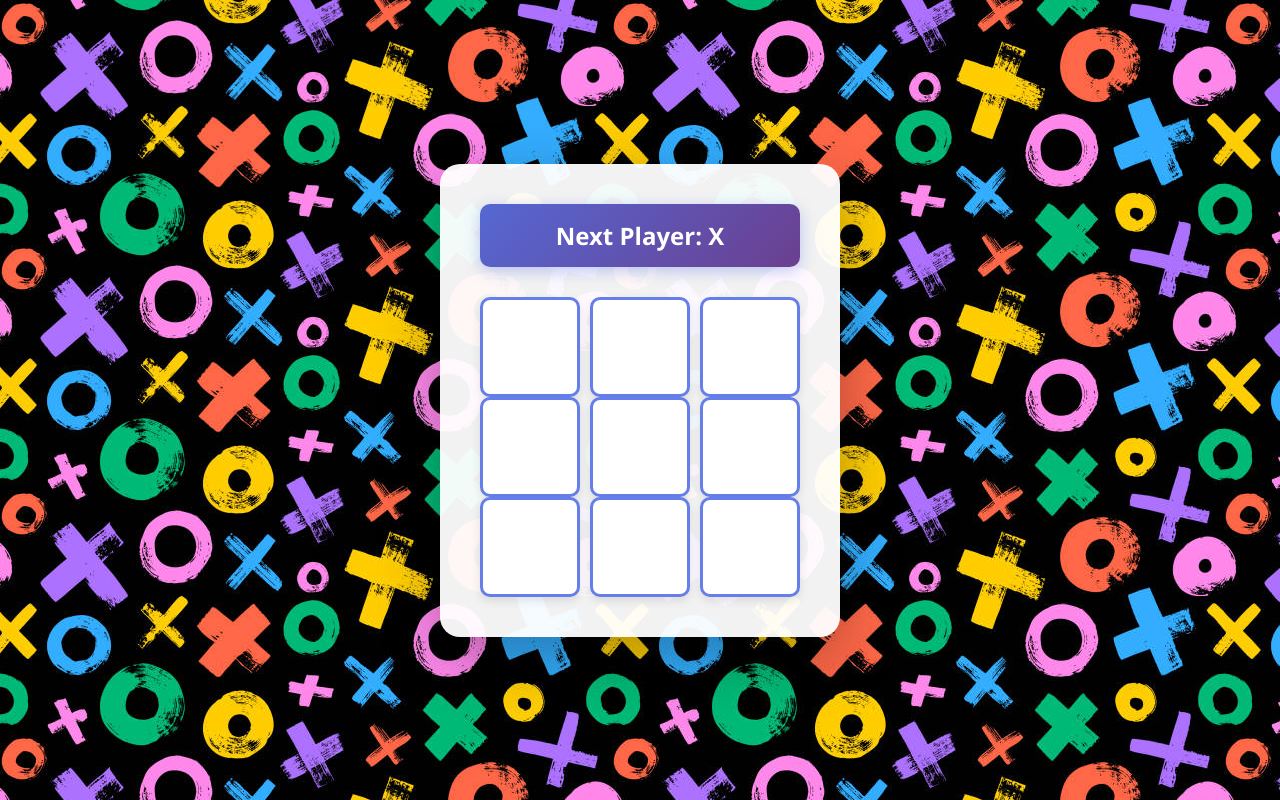
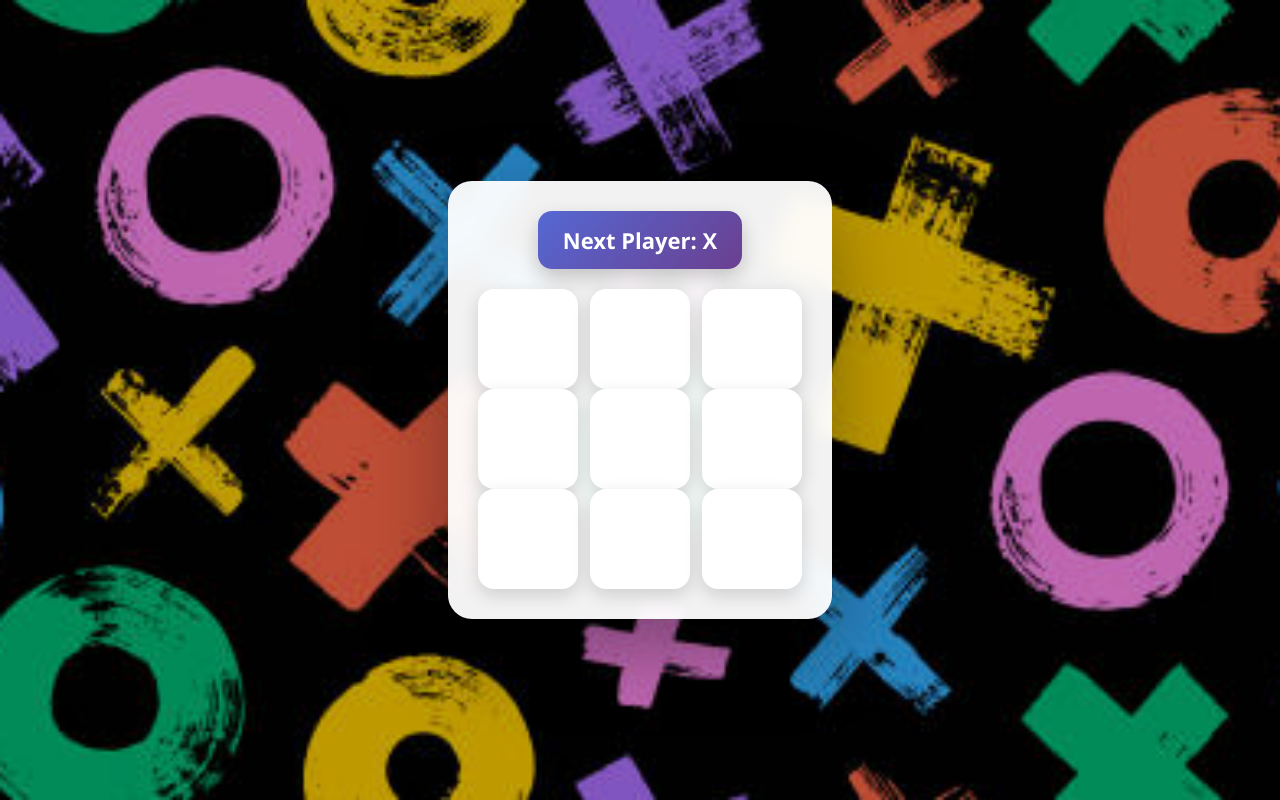
Before and after one commit to Nidhal06/xoGame, a React (Vite) app: page / in a window 1280 px wide. Built offline with nearby package versions, Linux system fonts and the light colour scheme.

Commit message:
Refactor CSS for improved structure and readability

```diff
--- a/src/App.css
+++ b/src/App.css
@@ -1,167 +1,210 @@
-{
-box-sizing: border-box;
+*{
+box-sizing:border-box;
 }
 
-
-body {
-font-family: 'Segoe UI', Tahoma, Geneva, Verdana, sans-serif;
-display: flex;
-justify-content: center;
-align-items: center;
-min-height: 100vh;
-margin: 0;
-background: url('/public/background.jpg');
+body{
+font-family:'Segoe UI',sans-serif;
+display:flex;
+justify-content:center;
+align-items:center;
+min-height:100vh;
+margin:0;
+background:url('/public/background.jpg');
+background-size:cover;
+background-position:center;
+background-repeat:no-repeat;
 }
 
-.game {
-display: flex;
-flex-direction: row;
-gap: 40px;
-padding: 40px;
-background: rgba(255, 255, 255, 0.95);
-border-radius: 20px;
-box-shadow: 0 20px 60px rgba(0, 0, 0, 0.3);
+/* glass overlay for readability */
+body::before{
+content:"";
+position:fixed;
+inset:0;
+background:rgba(0,0,0,.25);
+z-index:-1;
 }
 
-.game-board {
-display: flex;
-flex-direction: column;
-gap: 20px;
+.game{
+padding:30px;
+background:rgba(255,255,255,0.95);
+border-radius:24px;
+box-shadow:0 30px 80px rgba(0,0,0,.35);
+backdrop-filter:blur(10px);
 }
 
-.status {
-font-size: 24px;
-font-weight: bold;
-text-align: center;
-margin-bottom: 10px;
-padding: 15px;
-background: linear-gradient(135deg, #5568d3 0%, #6b3f8f 100%);
-color: white;
-border-radius: 10px;
-box-shadow: 0 4px 15px rgba(102, 126, 234, 0.4);
+.game-board{
+display:flex;
+flex-direction:column;
+gap:20px;
+align-items:center;
+position:relative;
 }
 
-.board-row {
-display: flex;
-gap: 10px;
+.status{
+font-size:22px;
+font-weight:700;
+padding:14px 25px;
+border-radius:14px;
+background:linear-gradient(135deg,#5568d3,#6b3f8f);
+color:white;
+box-shadow:0 8px 20px rgba(0,0,0,.2);
+transition:.4s;
 }
 
-.square {
-width: 100px;
-height: 100px;
-background: white;
-border: 3px solid #667eea;
-border-radius: 10px;
-font-size: 48px;
-font-weight: bold;
-cursor: pointer;
-transition: all 0.3s ease;
-color: #333;
-box-shadow: 0 4px 10px rgba(0, 0, 0, 0.1);
+.win-text{
+animation:pulse 1s infinite alternate;
 }
 
-.square:hover {
-background: #f0f0f0;
-transform: translateY(-2px);
-box-shadow: 0 6px 20px rgba(102, 126, 234, 0.3);
-border-color: #764ba2;
+@keyframes pulse{
+from{transform:scale(1)}
+to{transform:scale(1.05)}
 }
 
-.square:active {
-transform: translateY(0);
-box-shadow: 0 2px 5px rgba(0, 0, 0, 0.1);
+/* board */
+.board-wrapper{
+position:relative;
 }
 
-.game-info {
-display: flex;
-flex-direction: column;
-gap: 10px;
-min-width: 200px;
+.board-row{
+display:flex;
+gap:12px;
 }
 
-.game-info ol {
-list-style: none;
-padding: 0;
-margin: 0;
-display: flex;
-flex-direction: column;
-gap: 8px;
+/* squares */
+.square{
+width:100px;
+height:100px;
+border-radius:16px;
+border:none;
+font-size:48px;
+font-weight:bold;
+cursor:pointer;
+background:white;
+box-shadow:0 6px 18px rgba(0,0,0,.15);
+transition:.25s;
 }
 
-.game-info li {
-margin: 0;
+.square:hover{
+transform:translateY(-4px) scale(1.04);
+box-shadow:0 12px 28px rgba(0,0,0,.25);
 }
 
-.game-info button {
-width: 100%;
-padding: 12px 20px;
-background: white;
-border: 2px solid #5568d3;
-border-radius: 8px;
-font-size: 14px;
-font-weight: 600;
-color: #5568d3;
-cursor: pointer;
-transition: all 0.3s ease;
-box-shadow: 0 2px 5px rgba(0, 0, 0, 0.1);
+.square:active{
+transform:scale(.95);
 }
 
-.game-info button:hover {
-background: #5568d3;
-color: white;
-transform: translateX(5px);
-box-shadow: 0 4px 15px rgba(102, 126, 234, 0.3);
+.square:disabled{
+opacity:.55;
+cursor:not-allowed;
 }
 
-.game-info button:active {
-transform: translateX(3px);
+/* winning squares */
+.win-square{
+background:linear-gradient(135deg,#ffe259,#ffa751);
+color:#222;
+animation:pop .5s ease forwards;
 }
 
-.square:disabled {
-background-color: #ccc;
-cursor: not-allowed;
-opacity: 0.6;
+@keyframes pop{
+0%{transform:scale(.5) rotate(-10deg)}
+70%{transform:scale(1.2) rotate(4deg)}
+100%{transform:scale(1)}
 }
 
-.restart-button {
-margin-top: 20px;
-padding: 12px 20px;
-font-size: 16px;
-font-weight: bold;
-border-radius: 8px;
-border: none;
-cursor: pointer;
-background: #667eea;
-color: white;
-box-shadow: 0 4px 10px rgba(0,0,0,0.2);
-transition: all 0.3s ease;
+/* restart */
+.restart-button{
+margin-top:18px;
+padding:14px 26px;
+font-size:16px;
+font-weight:700;
+border:none;
+border-radius:14px;
+background:linear-gradient(135deg,#667eea,#764ba2);
+color:white;
+cursor:pointer;
+transition:.25s;
 }
 
-.restart-button:hover {
-background: #5568d3;
-transform: translateY(-2px);
-box-shadow: 0 6px 15px rgba(0,0,0,0.3);
+.restart-button:hover{
+transform:translateY(-3px) scale(1.05);
+box-shadow:0 10px 30px rgba(0,0,0,.3);
 }
 
-.restart-button:active {
-transform: translateY(0);
-box-shadow: 0 3px 8px rgba(0,0,0,0.2);
+/* WIN LINE */
+
+.win-line{
+position:absolute;
+background:#ff2e63;
+border-radius:10px;
+animation:draw .5s ease forwards;
+z-index:5;
 }
 
-@media (max-width: 768px) {
-.game {
-flex-direction: column;
-padding: 20px;
-gap: 30px;
+@keyframes draw{
+from{transform:scaleX(0) scaleY(0);opacity:0}
+to{transform:scaleX(1) scaleY(1);opacity:1}
 }
 
-.square {
-width: 80px;
-height: 80px;
-font-size: 36px;
+/* rows */
+.row{
+height:6px;
+width:100%;
+left:0;
+}
+.row.pos-0{top:50px;}
+.row.pos-1{top:162px;}
+.row.pos-2{top:274px;}
+
+/* columns */
+.col{
+width:6px;
+height:100%;
+top:0;
+}
+.col.pos-0{left:50px;}
+.col.pos-1{left:162px;}
+.col.pos-2{left:274px;}
+
+/* diagonals */
+.diag1{
+width:140%;
+height:6px;
+top:50%;
+left:-20%;
+transform:rotate(45deg);
 }
 
-.status {
-font-size: 20px;
+.diag2{
+width:140%;
+height:6px;
+top:50%;
+left:-20%;
+transform:rotate(-45deg);
 }
+
+/* winner glow */
+.winner{
+animation:glow 1s infinite alternate;
 }
+
+@keyframes glow{
+from{box-shadow:0 0 20px rgba(255,215,0,.4);}
+to{box-shadow:0 0 50px rgba(255,215,0,.9);}
+}
+
+/* responsive */
+@media (max-width:600px){
+.square{
+width:70px;
+height:70px;
+font-size:34px;
+}
+
+.row.pos-0{top:35px;}
+.row.pos-1{top:117px;}
+.row.pos-2{top:199px;}
+
+.col.pos-0{left:35px;}
+.col.pos-1{left:117px;}
+.col.pos-2{left:199px;}
+}
```
